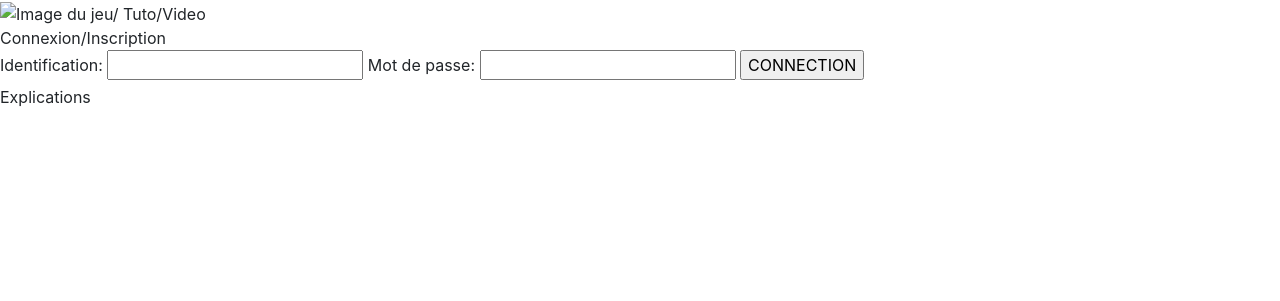
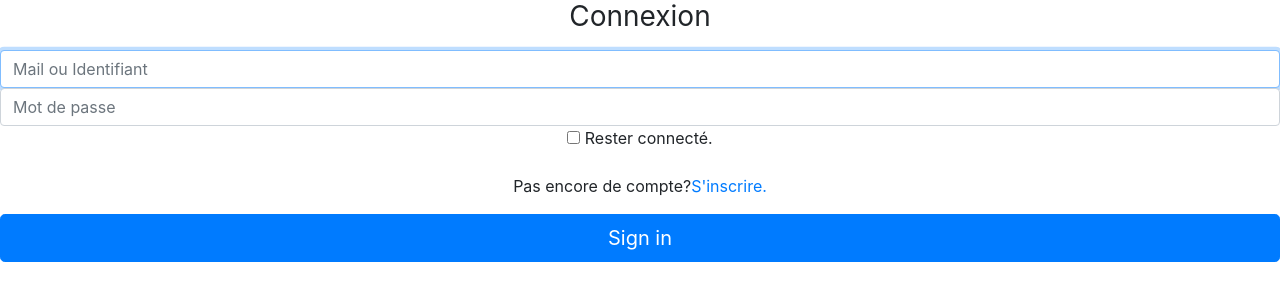
Before and after one commit to Pareom/ProjetWebDev, a PHP site: page / in a window 1280 px wide. Shown: the top 301 px of the page. Run offline with PHP 8.4, Linux system fonts and the light colour scheme.

Commit message:
Update index.php

```diff
--- a/index.php
+++ b/index.php
@@ -5,38 +5,37 @@ To change this license header, choose License Headers in Project Properties.
 To change this template file, choose Tools | Templates
 and open the template in the editor.
 -->
-<html>
+<html class="">
     <head>
         <meta charset="UTF-8">
 
         <link rel="stylesheet" href="https://stackpath.bootstrapcdn.com/bootstrap/4.1.1/css/bootstrap.min.css" integrity="sha384-WskhaSGFgHYWDcbwN70/dfYBj47jz9qbsMId/iRN3ewGhXQFZCSftd1LZCfmhktB" crossorigin="anonymous">
+        <link rel="stylesheet" href="style.css" type="text/css" media="screen">
         <title>Acceuil</title>
     </head>
-    <body>
-        <?php
-        // put your code here
-        ?>
-        <img alt="Image du jeu/ Tuto/Video">
-        <div class="Contenue">
-            <div>
-                Connexion/Inscription
-                <form>
-                    <label for="id_Identifiant">Identification:</label>
-                    <input id="id_Identifiant" maxlength="100" type="text">
+    <body class="bg-img text-center">
+        <div class="zone_co">
+            <form class="form-signin">
+                <h1 class="h3 mb-3 font-weight-normal">Connexion</h1>
 
-                    <label for="id_MDP">Mot de passe:</label>
-                    <input id="id_MDP" maxlength="100" type="text">
+                <label for="inputIdentifiant" class="sr-only">Mail ou Identifiant</label>
+                <input type="email" id="inputEmail" class="form-control" placeholder="Mail ou Identifiant" required autofocus>
 
-                    <input type="submit" value="CONNECTION" id="envoyerCV">
-                </form>
-            </div>
-            <div>
-                Explications
-            </div>
+                <label for="inputPassword" class="sr-only">Mot de passe</label>
+                <input type="password" id="inputPassword" class="form-control" placeholder="Mot de passe" required>
+
+                <div class="checkbox mb-3">
+                    <label>
+                        <input type="checkbox" value="remember-me"> Rester connecté.
+                    </label>
+                </div>
+                <p>Pas encore de compte?<a href="#">S'inscrire.</a></p>
+                <button class="btn btn-lg btn-primary btn-block" type="submit">Sign in</button>
+            </form>
         </div>
-    <script src="https://code.jquery.com/jquery-3.3.1.slim.min.js" integrity="sha384-q8i/X+965DzO0rT7abK41JStQIAqVgRVzpbzo5smXKp4YfRvH+8abtTE1Pi6jizo" crossorigin="anonymous"></script>
-    <script src="https://cdnjs.cloudflare.com/ajax/libs/popper.js/1.14.3/umd/popper.min.js" integrity="sha384-ZMP7rVo3mIykV+2+9J3UJ46jBk0WLaUAdn689aCwoqbBJiSnjAK/l8WvCWPIPm49" crossorigin="anonymous"></script>
-    <script src="https://stackpath.bootstrapcdn.com/bootstrap/4.1.1/js/bootstrap.min.js" integrity="sha384-smHYKdLADwkXOn1EmN1qk/HfnUcbVRZyYmZ4qpPea6sjB/pTJ0euyQp0Mk8ck+5T" crossorigin="anonymous"></script>
+        <script src="https://code.jquery.com/jquery-3.3.1.slim.min.js" integrity="sha384-q8i/X+965DzO0rT7abK41JStQIAqVgRVzpbzo5smXKp4YfRvH+8abtTE1Pi6jizo" crossorigin="anonymous"></script>
+        <script src="https://cdnjs.cloudflare.com/ajax/libs/popper.js/1.14.3/umd/popper.min.js" integrity="sha384-ZMP7rVo3mIykV+2+9J3UJ46jBk0WLaUAdn689aCwoqbBJiSnjAK/l8WvCWPIPm49" crossorigin="anonymous"></script>
+        <script src="https://stackpath.bootstrapcdn.com/bootstrap/4.1.1/js/bootstrap.min.js" integrity="sha384-smHYKdLADwkXOn1EmN1qk/HfnUcbVRZyYmZ4qpPea6sjB/pTJ0euyQp0Mk8ck+5T" crossorigin="anonymous"></script>
 
     </body>
 </html>
```
